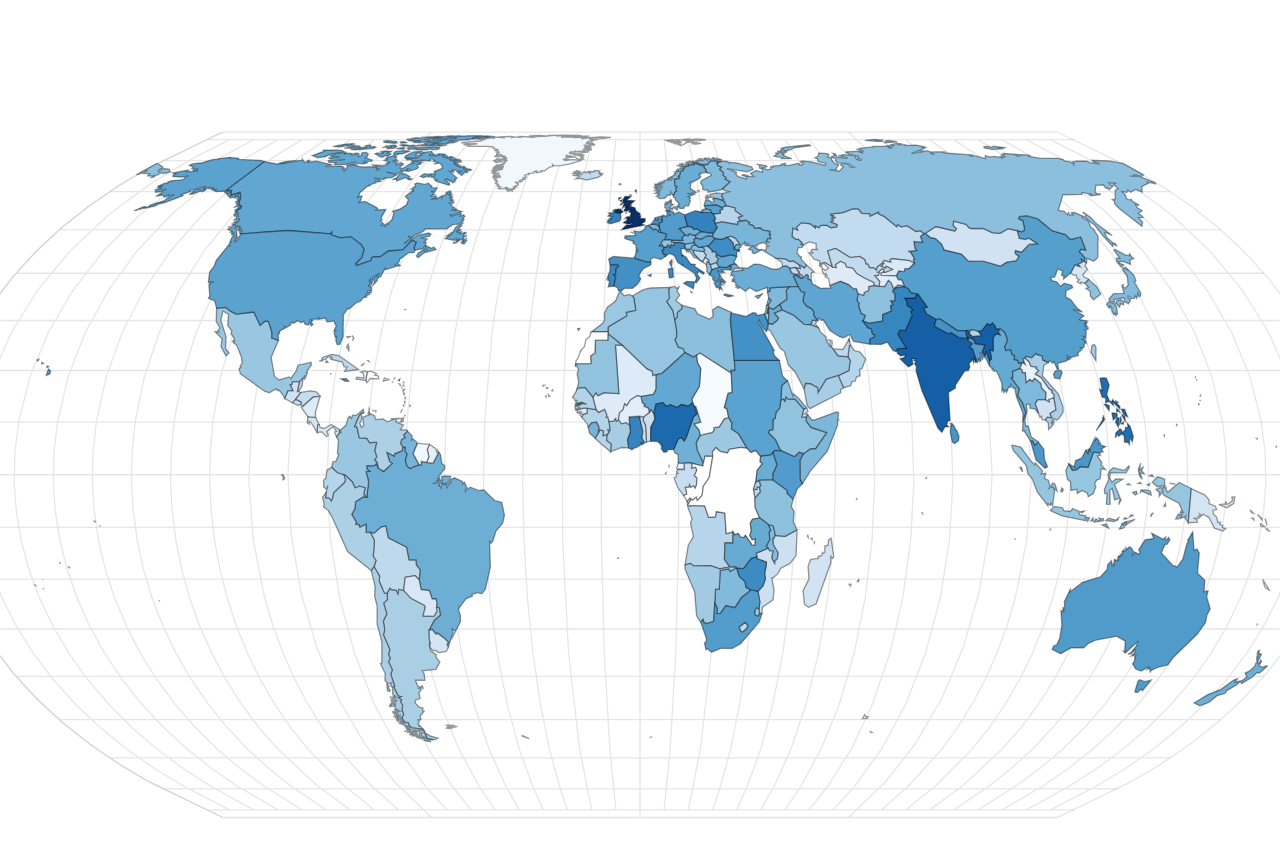
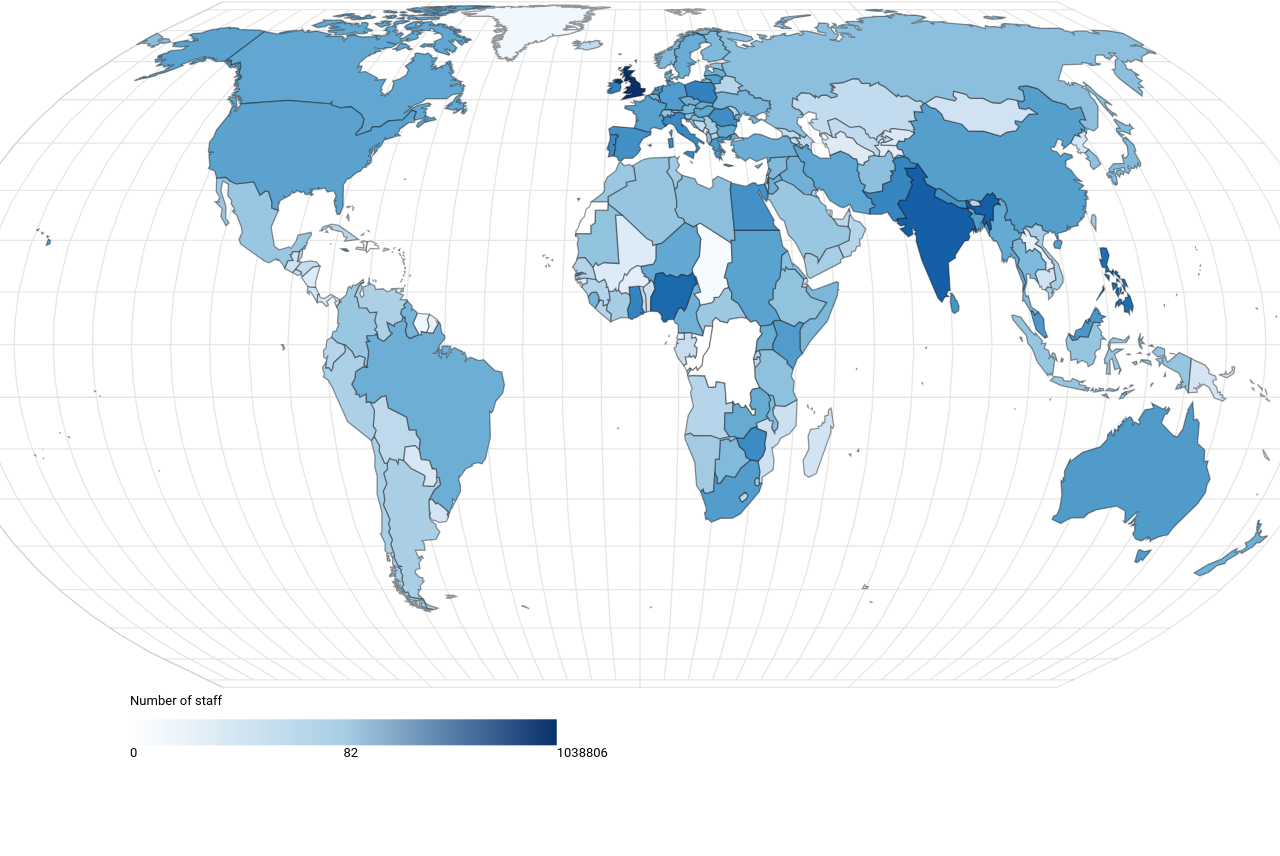
Before and after one commit to Shiminc/NHS_workforce, a plain HTML site: page index.html in a window 1280 px wide. Shown: the part 1774-2630 px from the top of the page. Drawn offline with Linux system fonts and the light colour scheme.

Commit message:
completed legend

```diff
--- a/css/base.css
+++ b/css/base.css
@@ -19,7 +19,7 @@
     display: flex;
     justify-content: center;
     align-items: center;
-
+    margin: 0px;
 }
 
 
@@ -63,7 +63,11 @@ body{
     line-height: 1.5;
 }
 
+.legend-label{
+    font-family: 'Roboto', sans-serif;
+    font-size: 10px;
 
+}
 ul {
     margin: 0;
     margin-top:5%;
@@ -75,7 +79,6 @@ li {
     margin-inline-start: 0;
 }
 
-.legend-text,
-.player-circle {
-    cursor:pointer;
+#legend-colors {
+    z-index: -1;
 }
--- a/javascripts/color-choropleth.js
+++ b/javascripts/color-choropleth.js
@@ -12,6 +12,9 @@ export function create_colorScaleLog(geodata){
 
     const min_value = d3.min(geodata_exclude.map(d=>d['All staff total']))
     const max_value = d3.max(geodata_exclude.map(d=>d['All staff total']))
+    const median_value = d3.median(geodata_exclude.map(d=>d['All staff total']))
+    const seventyfive_value = d3.quantile(geodata_exclude.map(d=>d['All staff total']),0.75)
+    console.log(seventyfive_value)
     const scaleLog = d3.scaleLog().domain([min_value,max_value])
 
     const countryColorScale = d3.scaleSequential(d3.interpolateBlues)
@@ -19,5 +22,10 @@ export function create_colorScaleLog(geodata){
 
     const colorScalelog = d3.scaleSequential(d3.interpolateBlues)
         .domain([scaleLog(min_value),scaleLog(max_value)])
-    return [colorScalelog,scaleLog,countryColorScale]
+
+    const min_color = colorScalelog(scaleLog(min_value))
+    const max_color = colorScalelog(scaleLog(max_value))
+    const median_color = colorScalelog(scaleLog(median_value))
+
+    return [colorScalelog,scaleLog,countryColorScale,min_color,max_color,median_color,min_value,max_value,median_value]
 }
--- a/javascripts/geo-configuration.js
+++ b/javascripts/geo-configuration.js
@@ -1,7 +1,7 @@
 
 export const width = 1230*0.8
 export const height = 620*0.8
-export const margin_top = 200
+export const margin_top = 200/2
 export const margin_bottom = 200
 
 export const projection = d3.geoEqualEarth()
@@ -60,7 +60,6 @@ export function showToolTip(e,d){
             //get the dimension of the rect-background based on the space text takes on
         let text = this.parentNode.querySelector('text');
         let box = text.getBBox();
-        console.log('box',box.width)
         rectBackground.attr('id','toolTip-background')
         .attr('x',centroid[0]-3)
         .attr('y',centroid[1]-3)
--- a/javascripts/sunburst-tooltip.js
+++ b/javascripts/sunburst-tooltip.js
@@ -73,8 +73,8 @@ export function showBreakDown(e,d){
     console.log('root')
     console.log(root)
 
-    const popup_width = 300;
-    const popup_height = 300;
+    const popup_width = 200;
+    const popup_height = 200;
     const radius = Math.min(popup_width,popup_height) / 2;
 
 
@@ -111,6 +111,8 @@ export function showBreakDown(e,d){
     .attr("d", arcGenerator)
     .attr('fill',d=>{
                 switch (d.depth){
+                    case 0:
+                        return 'black'
                     case 1:
                       return colorScaleSunburstTooltip(d.data.name)
                     case 2:
@@ -139,7 +141,7 @@ export function showBreakDown(e,d){
     .attr('text-anchor','middle')
     .attr('dominant-baseline','middle')
     .attr('fill',d=>{
-        if (d.depth >0 & d.depth <3) return 'white'
+        if (d.depth >=0 & d.depth <3) return 'white'
         else return 'black'})
     .attr('font-family','sans-serif')
     .attr('font-size','6px')
--- a/javascripts/world-map.js
+++ b/javascripts/world-map.js
@@ -4,7 +4,8 @@ import {create_colorScaleQuantile, create_colorScaleLog} from './color-choroplet
 
 export const drawMap = (geodata) =>{
     const colorScaleQuantile = create_colorScaleQuantile(geodata)
-    const [colorScalelog, scaleLog,countryColorScale] = create_colorScaleLog(geodata)
+    const [colorScalelog, scaleLog,countryColorScale,min_color,max_color,median_color,min_value,max_value,median_value] = create_colorScaleLog(geodata)
+    console.log(min_value,max_value,median_value)
     const svg = d3.select("#map-chart")
         .append('svg')
         .attr('id','svg-map')
@@ -14,6 +15,44 @@ export const drawMap = (geodata) =>{
         .attr('id','svg-map-g')
 
     draw_graticules(svg)
+
+    // legend
+    const legend = d3.select('#svg-map').append('foreignObject')
+        .attr('x',margin_top)
+        .attr('y',height + margin_top*1.2)
+        .attr('width', width)
+        .attr('height', 150)
+
+    legend.append('xhtml:div')
+        .attr('class','legend-label')
+        .style('width', `${width/3}px`)
+        .style('height', '20px')
+        .text('Number of staff')
+
+    legend.append('xhtml:div')
+        .attr('id','legend-color')
+        .style('width', `${width/3}px`)
+        .style('height', '20px')
+        .style('background',`linear-gradient(to right, white 0%, ${median_color} 50%, ${max_color} 100%)`)
+
+    const legend_label= legend.append('xhtml:div')
+        .attr('class','legend-label')
+        .style('height', '20px')
+        .style('width', '100px')
+
+    legend_label.append('span')
+        .text('0')
+
+    legend_label.append('span')
+        .style('position','absolute')
+        .style('left',`${width/6}px`)
+        .text(`${median_value.toFixed(0)}`)
+
+    legend_label.append('span')
+        .style('position','absolute')
+        .style('left',`${width/3}px`)
+        .text(`${max_value.toFixed(0)}`)
+
 
     svg.selectAll('.country-path')
     .data(geodata.features)
@@ -38,4 +77,6 @@ export const drawMap = (geodata) =>{
         .on('mouseenter',showToolTip)
         .on('mouseleave',hideToolTip)
         .on('dblclick',showBreakDown)
+
+
 }
```
Also changed, not shown: index.html (+1 -0 lines).
